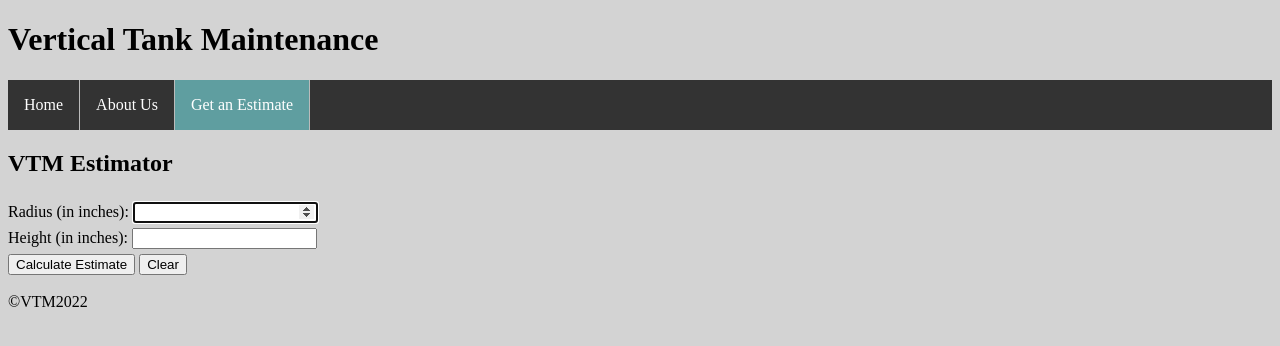
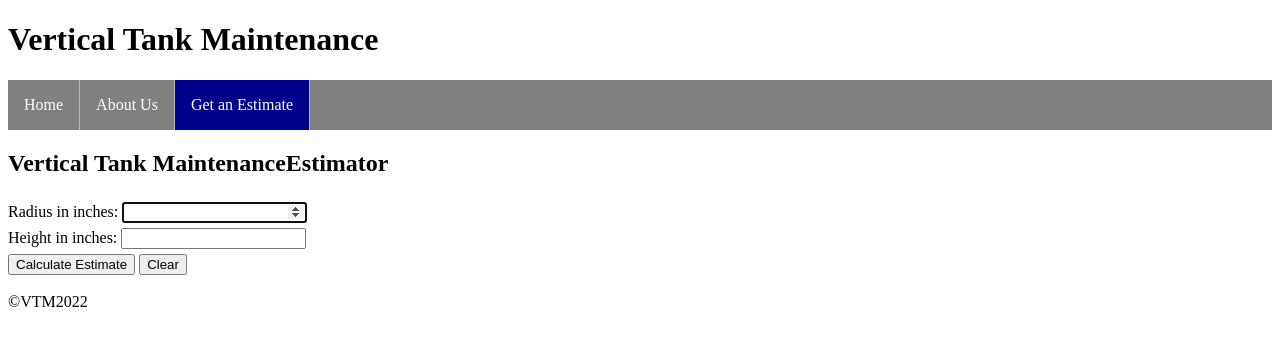
Before and after one commit to cgwertzberger/vtm_site, a Flask app: page /estimate in a window 1280 px wide. Shown: the top 346 px of the page. Run offline with Flask 2, Linux system fonts and the light colour scheme.

Commit message:
Got CSS functioning and fixed formatting

```diff
--- a/static/css/stylesheet.css
+++ b/static/css/stylesheet.css
@@ -1,5 +1,5 @@
 body {
-    background-color: lightgrey;
+    background-color: white;
   }
 
   figure {
@@ -11,7 +11,7 @@ body {
     margin: 0px;
     padding: 0;
     overflow: hidden;
-    background-color: #333;
+    background-color: grey;
   }
   li {
     float: left;
@@ -20,17 +20,17 @@ body {
   li a {
     display: block;
     color: white;
-    text-align: center;
+    text-align: right;
     padding: 16px 16px;
     text-decoration: none;
   }
 
   li a:hover:not(.active) {
-    background-color: cadetblue;
+    background-color: lightblue;
   }
 
   .active {
-    background-color: cadetblue;
+    background-color: darkblue;
   }
 
   li {
@@ -45,7 +45,7 @@ body {
     height: 1px;
     margin-left: auto;
     margin-right: auto;
-    background-color: #333;
+    background-color: blue;
   }
 
   input {
--- a/templates/base.html
+++ b/templates/base.html
@@ -4,7 +4,7 @@
 <head>
   <meta charset="utf-8">
   <title>{{ pageTitle }}</title>
-  <link rel="stylesheet" type="text/css" href="{{ url_for('static', filename='css/stylesheet.css') }}">
+  <link rel="stylesheet" type="text/css" href="{{ url_for('static', filename='static/css/stylesheet.css') }}">
 </head>
 
 <body>
--- a/templates/estimate.html
+++ b/templates/estimate.html
@@ -1,20 +1,23 @@
 {% extends 'base.html' %}
 
 {% block body %}
+<head>
+	<link rel="stylesheet" href="../static/css/stylesheet.css">
+	</head>
 <nav>
     <ul>
-      <li><a href="./">Home</a></li>
-      <li><a href="./about">About Us</a></li>
-      <li><a class="active" href="./estimate">Get an Estimate</a></li>
+      <li><a href="./index.html">Home</a></li>
+      <li><a href="./about.html">About Us</a></li>
+      <li><a class="active" href="./estimate.html">Get an Estimate</a></li>
     </ul>
   </nav>
 
-<h2> VTM Estimator </h2>
+<h2> Vertical Tank MaintenanceEstimator </h2>
 <form action="/estimate" method="POST">
-	<label for="radius"> Radius (in inches):</label>
+	<label for="radius"> Radius in inches:</label>
 	<input type="number" id="radius" name="radius" autofocus required />
 	<br />
-	<label for="height">Height (in inches):</label>
+	<label for="height">Height in inches:</label>
 	<input type="number" id="height" name="height" />
 	<br />
 	<input type="submit" id="submit" value="Calculate Estimate">
```
Also changed, not shown: templates/about.html (+6 -3 lines), templates/index.html (+8 -9 lines), static/images/above_ground_vertical_tanks.jpeg (added), static/images/vertical_tank.jpg (deleted).
